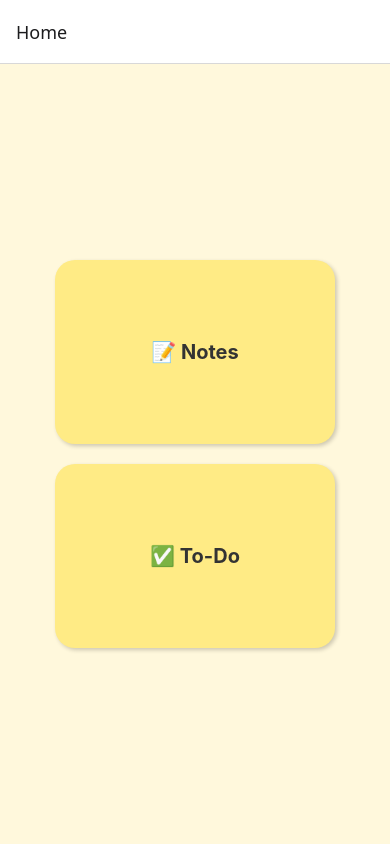
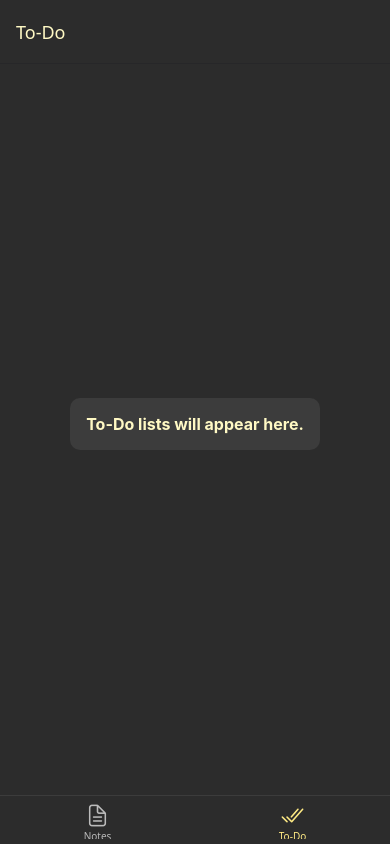
Before and after one commit to Felix-Silva/tasket, a React Native app: screen /To-Do in a window 390 px wide. Built offline with nearby package versions, Linux system fonts and the light colour scheme.

Commit message:
Added bottom tab navigation. Added dark mode styling. Removed HomeScreen.js

```diff
--- a/App.js
+++ b/App.js
@@ -1,20 +1,39 @@
 import React from 'react';
-import { NavigationContainer } from '@react-navigation/native';
-import { createNativeStackNavigator } from '@react-navigation/native-stack';
-import HomeScreen from './screens/HomeScreen';
+import { NavigationContainer, DarkTheme } from '@react-navigation/native';
+import { createBottomTabNavigator } from '@react-navigation/bottom-tabs';
 import NotesScreen from './screens/NotesScreen';
 import TodoScreen from './screens/TodoScreen';
+import Ionicons from '@expo/vector-icons/Ionicons';
 
-const Stack = createNativeStackNavigator();
+const Tab = createBottomTabNavigator();
 
 export default function App() {
   return (
-    <NavigationContainer>
-      <Stack.Navigator initialRouteName="Home">
-        <Stack.Screen name="Home" component={HomeScreen} />
-        <Stack.Screen name="Notes" component={NotesScreen} />
-        <Stack.Screen name="ToDo" component={TodoScreen} />
-      </Stack.Navigator>
+    <NavigationContainer theme={DarkTheme}>
+      <Tab.Navigator
+        screenOptions={({ route }) => ({
+          headerStyle: { backgroundColor: '#2c2c2c' },
+          headerTintColor: '#fff9c4',
+          tabBarStyle: { backgroundColor: '#2c2c2c', borderTopColor: '#3c3c3c' },
+          tabBarActiveTintColor: '#ffeb85',
+          tabBarInactiveTintColor: '#bbb',
+          tabBarIcon: ({ color, size }) => {
+            let iconName;
+
+            if (route.name === 'Notes') {
+              iconName = 'document-text-outline';
+            } else if (route.name === 'To-Do') {
+              iconName = 'checkmark-done-outline';
+            }
+
+            return <Ionicons name={iconName} size={size} color={color} />;
+          },
+        })}
+      >
+
+        <Tab.Screen name="Notes" component={NotesScreen} />
+        <Tab.Screen name="To-Do" component={TodoScreen} />
+      </Tab.Navigator>
     </NavigationContainer>
   );
 }
--- a/package.json
+++ b/package.json
@@ -12,6 +12,7 @@
   "dependencies": {
     "@expo/metro-runtime": "~5.0.4",
     "@react-native-async-storage/async-storage": "^2.2.0",
+    "@react-navigation/bottom-tabs": "^7.4.5",
     "@react-navigation/native": "^7.1.16",
     "@react-navigation/native-stack": "^7.3.23",
     "expo": "~53.0.20",
--- a/screens/HomeScreen.js
+++ /dev/null
@@ -1,57 +0,0 @@
-import React from 'react';
-import { View, Text, Pressable, StyleSheet } from 'react-native';
-
-export default function HomeScreen({ navigation }) {
-  return (
-    <View style={styles.container}>
-      <View style={styles.column}>
-        <Pressable style={styles.block} onPress={() => navigation.navigate('Notes')}>
-          <Text style={styles.blockText}>📝 Notes</Text>
-        </Pressable>
-
-        <Pressable style={styles.block} onPress={() => navigation.navigate('ToDo')}>
-          <Text style={styles.blockText}>✅ To-Do</Text>
-        </Pressable>
-      </View>
-    </View>
-  );
-}
-
-const styles = StyleSheet.create({
-  container: {
-    flex: 1,
-    backgroundColor: '#fff8dc', // legal pad
-    padding: 20,
-    justifyContent: 'center',
-  },
-  title: {
-    fontSize: 32,
-    fontWeight: 'bold',
-    marginBottom: 30,
-    textAlign: 'center',
-    color: '#333',
-  },
-  column: {
-    justifyContent: 'center',
-    alignItems: 'center',
-  },
-  block: {
-    backgroundColor: '#ffeb85', // deeper yellow
-    marginVertical: 10,
-    paddingVertical: 80,
-    paddingHorizontal: 30,
-    borderRadius: 20,
-    elevation: 4,
-    shadowColor: '#000',
-    shadowOpacity: 0.2,
-    shadowOffset: { width: 2, height: 2 },
-    shadowRadius: 4,
-    width: '80%',
-    alignItems: 'center',
-  },
-  blockText: {
-    fontSize: 20,
-    fontWeight: 'bold',
-    color: '#333',
-  },
-});
--- a/screens/NotesScreen.js
+++ b/screens/NotesScreen.js
@@ -1,10 +1,33 @@
 import React from 'react';
-import { View, Text } from 'react-native';
+import { View, Text, StyleSheet } from 'react-native';
 
 export default function NotesScreen() {
   return (
-    <View style={{ flex: 1, justifyContent: 'center', alignItems: 'center' }}>
-      <Text>Notes List</Text>
+    <View style={styles.container}>
+      <View style={styles.item}>
+        <Text style={styles.text}>Sample notes. This is a sample note.</Text>
+      </View>
     </View>
   );
 }
+
+const styles = StyleSheet.create({
+  container: {
+    justifyContent: 'center',
+    alignItems: 'center',
+    flex: 1,
+    backgroundColor: '#2c2c2c',
+    padding: 20,
+  },
+  item: {
+    backgroundColor: '#3c3c3c',
+    padding: 16,
+    marginBottom: 12,
+    borderRadius: 10,
+  },
+  text: {
+    color: '#fff9c4',
+    fontSize: 16,
+    fontWeight: 'bold',
+  },
+});
--- a/screens/TodoScreen.js
+++ b/screens/TodoScreen.js
@@ -1,10 +1,33 @@
 import React from 'react';
-import { View, Text } from 'react-native';
+import { View, Text, StyleSheet } from 'react-native';
 
-export default function TodoScreen() {
+export default function NotesScreen() {
   return (
-    <View style={{ flex: 1, justifyContent: 'center', alignItems: 'center' }}>
-      <Text>To-Do List</Text>
+    <View style={styles.container}>
+      <View style={styles.item}>
+        <Text style={styles.text}>To-Do lists will appear here.</Text>
+      </View>
     </View>
   );
 }
+
+const styles = StyleSheet.create({
+  container: {
+    justifyContent: 'center',
+    alignItems: 'center',
+    flex: 1,
+    backgroundColor: '#2c2c2c',
+    padding: 20,
+  },
+  item: {
+    backgroundColor: '#3c3c3c',
+    padding: 16,
+    marginBottom: 12,
+    borderRadius: 10,
+  },
+  text: {
+    color: '#fff9c4',
+    fontSize: 16,
+    fontWeight: 'bold',
+  },
+});
```
Also changed, not shown: 1 other file (tests, documents, lock files or other folders).
